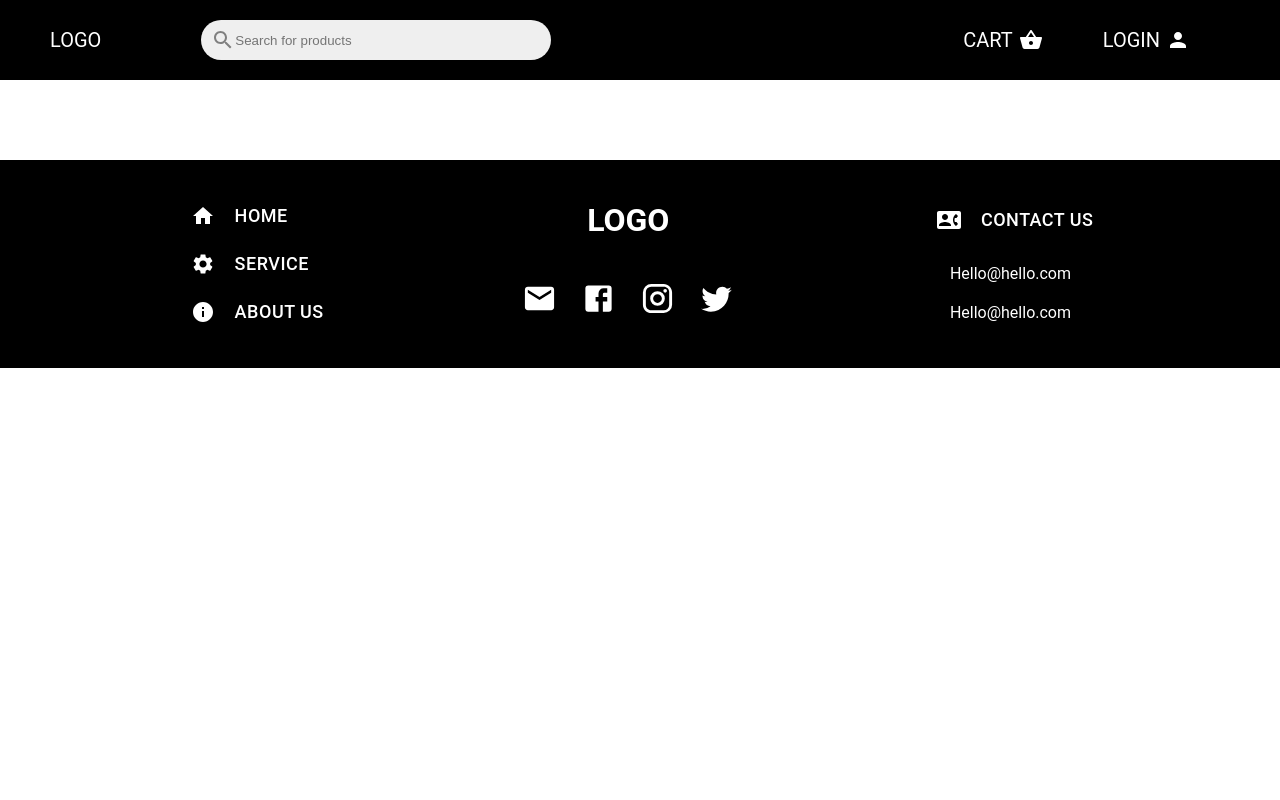
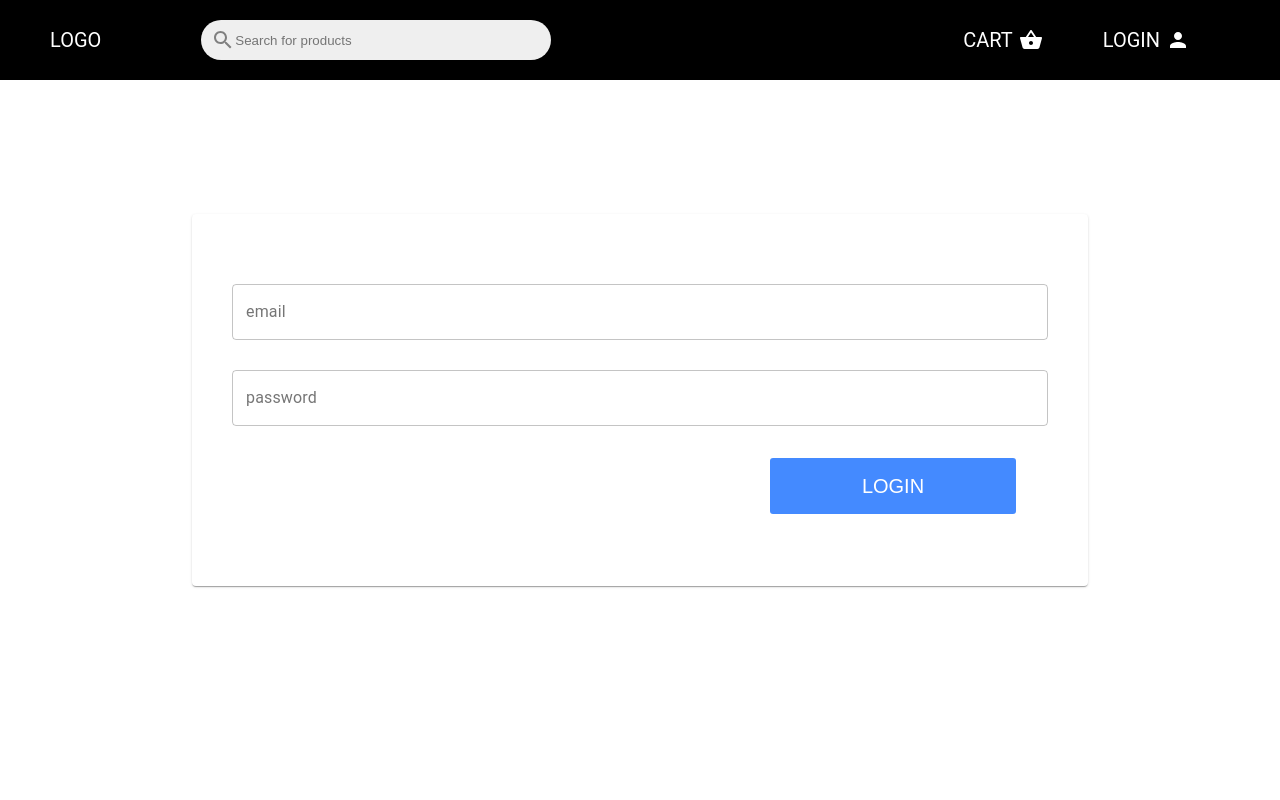
Before and after one commit to MohamedAhmed122/Ecommerce-Mern, a React (Create React App) app in the folder client/: page /login in a window 1280 px wide. Shown: the top 800 px of the page. Built offline with nearby package versions, Linux system fonts and the light colour scheme; a web font is replaced by a local one.

Commit message:
Create Login Form using Formik

```diff
--- a/client/src/App.js
+++ b/client/src/App.js
@@ -5,6 +5,7 @@ import Footer from './App/Layouts/Footer/Footer';
 import Navbar from './App/Layouts/Navbar/Navbar';
 import CartPage from './App/Pages/CartPage/CartPage';
 import HomePage from './App/Pages/HomePage/HomePage';
+import LoginScreen from './App/Pages/LoginScreen/LoginScreen';
 import ProductDetailedPage from './App/Pages/ProductDetailedPage/ProductDetailedPage';
 
 function App() {
@@ -15,6 +16,7 @@ function App() {
             <Route exact path='/' component={HomePage} />
             <Route  path='/product/:id' component={ProductDetailedPage} />
             <Route  path='/cart/:id?' component={CartPage} />
+            <Route path='/login' component={LoginScreen} />
           </Switch>
         <Footer />
 
--- /dev/null
+++ b/client/src/App/Components/LoginForm/LoginForm.jsx
@@ -0,0 +1,77 @@
+import React from 'react'
+
+import{ Formik, Form, ErrorMessage } from 'formik'
+import * as Yup from 'yup'
+
+import CustomButton from '../CustomButton/CustomButton'
+import TextField from '@material-ui/core/TextField';
+
+import { Card } from '@material-ui/core';
+
+import './styleLoginForm.css'
+
+
+const validationSchema = Yup.object({
+    email: Yup.string().required().email(),
+    password: Yup.string().required().min(6)
+  });
+
+export default function LoginForm() {
+    return (
+        <Card className="card_login_form">
+            <div className='login_form_container'>
+                <Formik
+                    initialValues={{email:'', password: ''}}
+                    validationSchema={validationSchema}
+                    onSubmit={(values) => console.log(values)}
+                >
+                    {({
+                         values,
+                         touched,
+                         errors,
+                         dirty,
+                         isSubmitting,
+                         handleChange,
+                         handleBlur,
+                         handleSubmit,
+                    })=>(
+
+                        <Form>
+                            <TextField
+                                className='input'
+                                value={values.email}
+                                onChange={handleChange('email')}
+                                onBlur={handleBlur('email')}
+                                fullWidth
+                                label="email"
+                                variant="outlined"
+                                />
+                                {errors.email && touched.email && (
+                                   <label className='label'> {errors.email}</label>
+                                )}
+                                <TextField
+                                className='input'
+                                value={values.password}
+                                onChange={handleChange('password')}
+                                onBlur={handleBlur('password')}
+                                fullWidth
+                                label="password"
+                                variant="outlined"
+                                />
+                                {errors.password && touched.password && (
+                                   <label className='label'> {errors.password}</label>
+                                )}
+                            <div className='btn'>
+                                <CustomButton
+                                    disabled={!dirty || isSubmitting}
+                                    inverted
+                                    type='submit'
+                                    title='Login' />
+                            </div>
+                        </Form>
+                    )}
+                </Formik>
+            </div>
+        </Card>
+    )
+}
--- /dev/null
+++ b/client/src/App/Components/LoginForm/styleLoginForm.css
@@ -0,0 +1,30 @@
+.card_login_form{
+    width: 70vw;
+}
+
+.login_form_container{
+    margin: 20px;
+    padding: 20px;
+
+}
+
+.login_form_container .input{
+    margin-top: 30px;
+
+
+}
+
+.login_form_container .label{
+    color: #D32F2F;
+    border: 1px solid #FFCDD2;
+    border-radius: 8px;
+    width: 240px;
+    padding: 5px;
+    margin-top: 10px;
+    display: block;
+}
+.login_form_container .btn{
+    display: flex;
+    justify-content: flex-end;
+    margin: 30px 0px;
+}
--- /dev/null
+++ b/client/src/App/Pages/LoginScreen/LoginScreen.jsx
@@ -0,0 +1,11 @@
+import React from 'react'
+import LoginForm from '../../Components/LoginForm/LoginForm'
+
+export default function LoginScreen() {
+    return (
+        <div style={{display: 'flex', alignItems:'center', justifyContent:'center', flexDirection:'column', height:'100vh', width:'100%'}}>
+
+            <LoginForm />
+        </div>
+    )
+}
--- a/package.json
+++ b/package.json
@@ -28,10 +28,12 @@
     "dotenv": "^8.2.0",
     "express": "^4.17.1",
     "express-async-handler": "^1.1.4",
+    "formik": "^2.2.5",
     "jsonwebtoken": "^8.5.1",
     "mongoose": "^5.10.16",
     "react-lottie": "^1.2.3",
-    "redux-persist": "^6.0.0"
+    "redux-persist": "^6.0.0",
+    "yup": "^0.24.1"
   },
   "devDependencies": {
     "concurrently": "^5.3.0",
```
Also changed, not shown: 2 other files (tests, documents, lock files or other folders).
